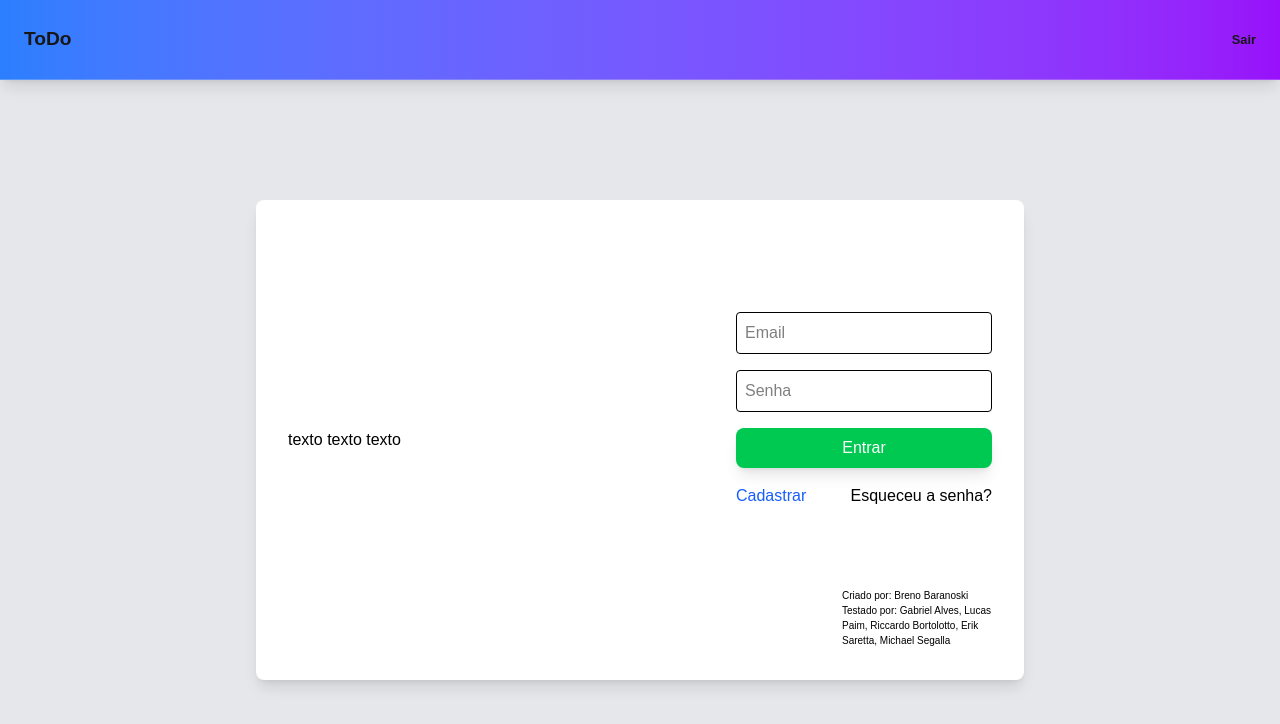
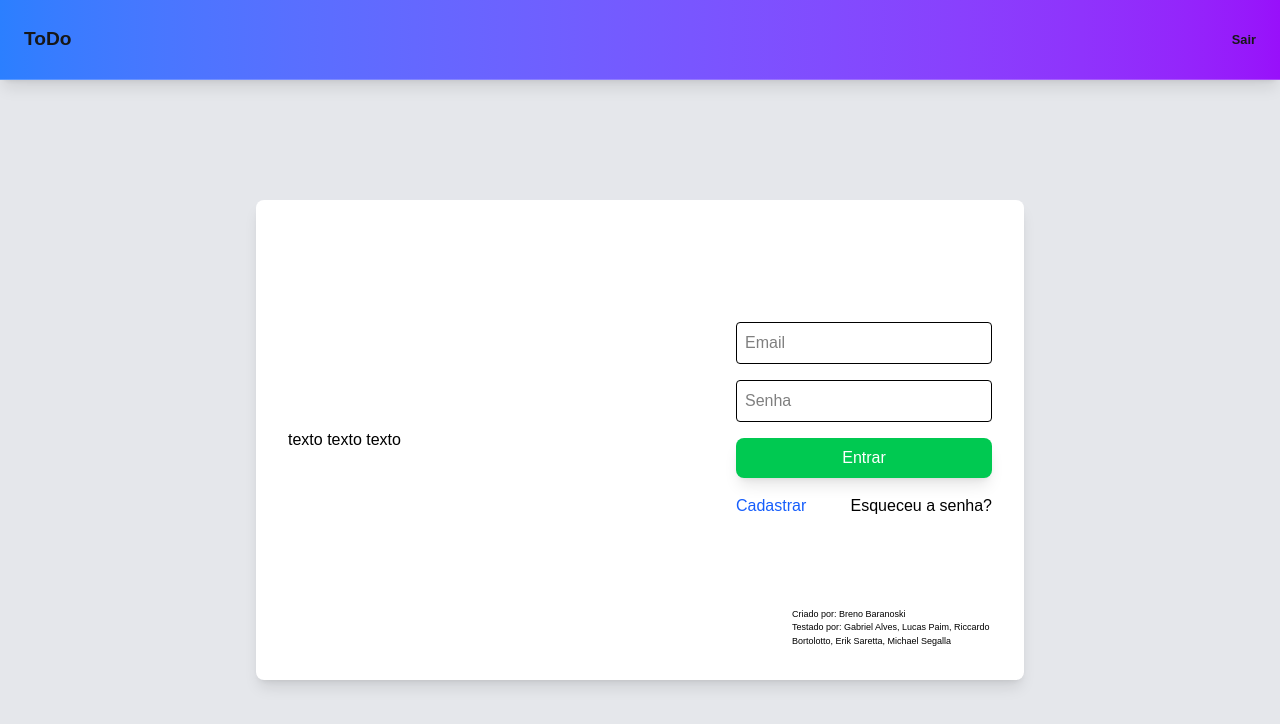
Before and after one commit to Bbaranoski/estudo, a Next.js app in the folder front/: page / in a window 1280 px wide. Shown: the top 724 px of the page. Built offline with nearby package versions, Linux system fonts and the light colour scheme.

Commit message:
diminuir tamanho da font dos criadores

```diff
--- a/front/src/app/page.tsx
+++ b/front/src/app/page.tsx
@@ -62,10 +62,10 @@ export default function Login() {
                             <p>Esqueceu a senha?</p>
                         </div>
                     </form>
-                    <div className="w-[150px]">
-                        <p className="text-[10px]"
+                    <div className="w-[200px]">
+                        <p className="text-[9px]"
                         >Criado por: Breno Baranoski</p>
-                        <p className="text-[10px]"
+                        <p className="text-[9px]"
                         >Testado por: Gabriel Alves, Lucas Paim, Riccardo Bortolotto, Erik Saretta, Michael Segalla</p>
                     </div>
                 </div>
```
